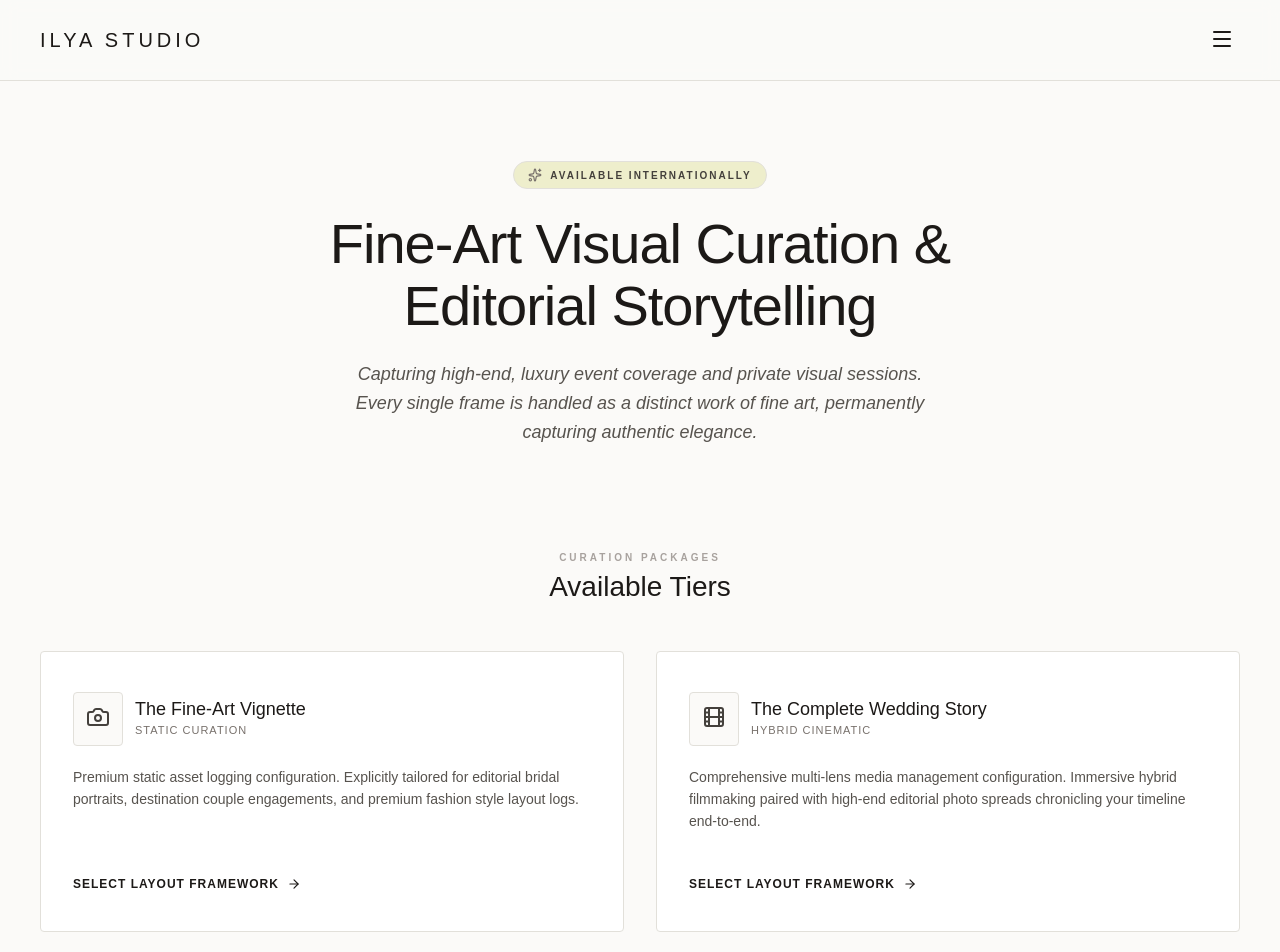
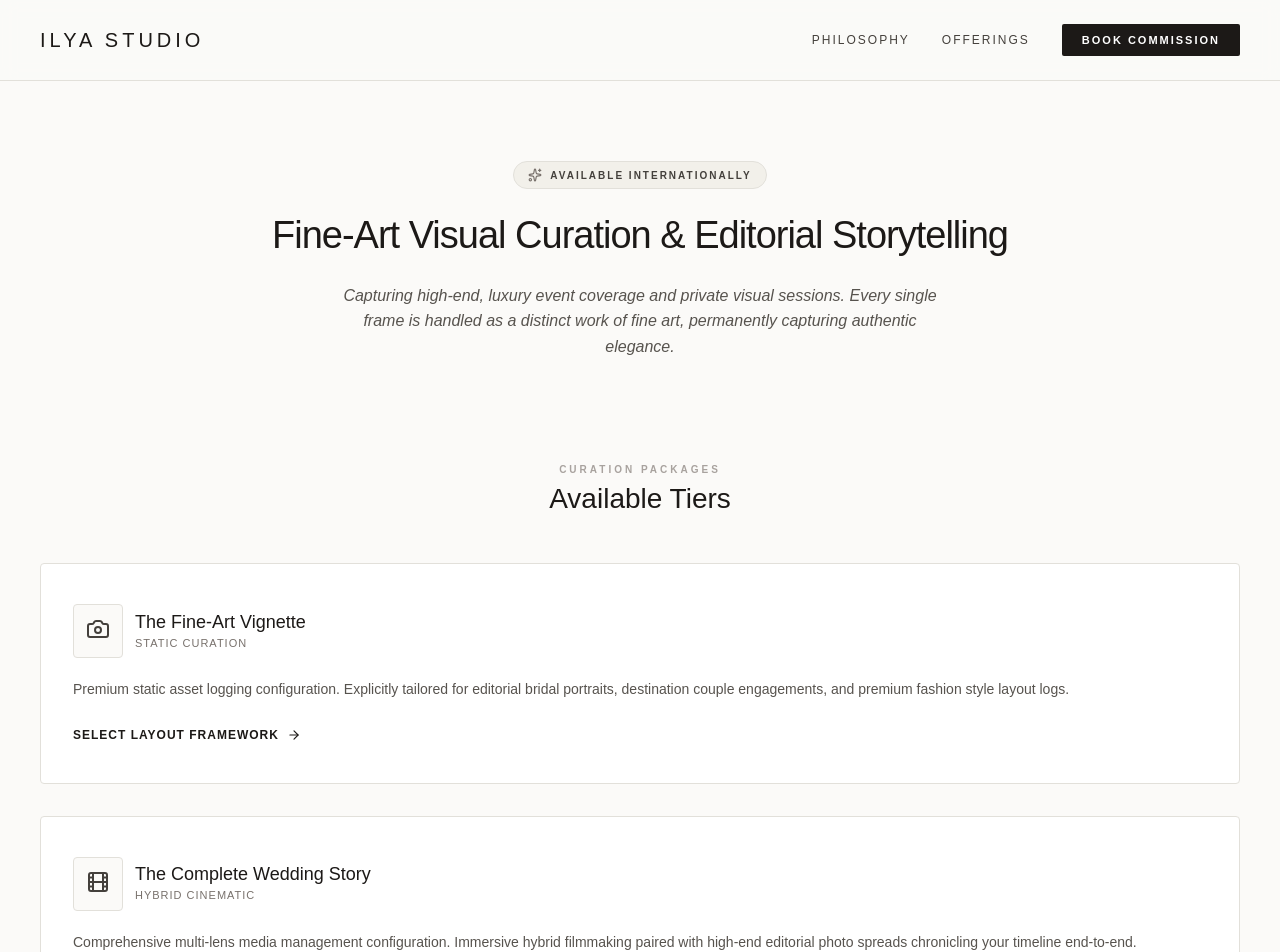
Before and after one commit to Younesouani/business-card-studio, a Next.js app: page / in a window 1280 px wide. Shown: the top 952 px of the page. Built offline with nearby package versions, Linux system fonts and the light colour scheme; a web font is replaced by a local one.

Commit message:
fix: resolve invalid inline css object properties to pass vercel build

```diff
--- a/src/app/page.tsx
+++ b/src/app/page.tsx
@@ -4,20 +4,12 @@ import React, { useState, useEffect } from 'react';
 import {
   Camera,
   Film,
-  MapPin,
-  Calendar,
-  Clock,
-  Sliders,
-  Menu,
-  X,
   ArrowRight,
-  Compass,
-  User,
-  Mail,
-  MessageSquare,
   Sparkles,
   Lock,
-  CheckCircle
+  CheckCircle,
+  Menu,
+  X
 } from 'lucide-react';
 
 export default function PortfolioStudio() {
@@ -34,7 +26,6 @@ export default function PortfolioStudio() {
     vision: ''
   });
 
-  // Catch any silent client-side execution/hydration faults visually
   useEffect(() => {
     const handleGlobalError = (event: ErrorEvent) => {
       setRuntimeCrash(`Hydration/Runtime Error: ${event.message}`);
@@ -43,7 +34,6 @@ export default function PortfolioStudio() {
     return () => window.removeEventListener('error', handleGlobalError);
   }, []);
 
-  // Formless pure client fetch execution execution
   const executeSubmission = async () => {
     if (!formData.name || !formData.email || !formData.vision) {
       setErrorMessage('Please fill out all required fields.');
@@ -84,78 +74,56 @@ export default function PortfolioStudio() {
   return (
     <div style={{ backgroundColor: '#fbfaf8', color: '#1c1917', minHeight: '100vh', fontFamily: 'sans-serif' }}>
 
-      {/* Global Client Hydration Guard Status Indicator */}
       {runtimeCrash && (
         <div style={{ background: '#7f1d1d', color: '#fef2f2', padding: '16px', position: 'fixed', top: 0, left: 0, right: 0, zIndex: 9999, fontSize: '12px', wordBreak: 'break-all', fontFamily: 'monospace', borderBottom: '2px solid #ef4444' }}>
           ⚠️ CRITICAL CLIENT CRASH IN BUNDLE:<br/>{runtimeCrash}
         </div>
       )}
 
-      {/* Luxury Navigation Header */}
+      {/* Navigation Header */}
       <nav style={{ borderBottom: '1px solid #e2e0da', backgroundColor: 'rgba(251, 250, 248, 0.8)', backdropFilter: 'blur(8px)', position: 'sticky', top: 0, zIndex: 50 }}>
-        <div style={{ maxWidth: '1200px', margin: '0 auto', padding: '0 24px', height: '80px', display: 'flex', alignItems: 'center', justifyContent: 'between' }}>
+        <div style={{ maxWidth: '1200px', margin: '0 auto', padding: '0 24px', height: '80px', display: 'flex', alignItems: 'center', justifyContent: 'space-between' }}>
 
-          {/* Brand Identity */}
           <div style={{ flex: 1 }}>
             <span style={{ fontSize: '20px', fontWeight: 'normal', letterSpacing: '4px', textTransform: 'uppercase', color: '#1c1917' }}>
               ILYA STUDIO
             </span>
           </div>
 
-          {/* Desktop Navigation Links */}
-          <div style={{ display: 'none', md: 'flex', alignItems: 'center', gap: '32px' }}>
-            <a href="#philosophy" style={{ textDecoration: 'none', color: '#44403c', fontSize: '12px', textTransform: 'uppercase', letterSpacing: '2px', transition: 'color 0.2s' }}>Philosophy</a>
-            <a href="#curation" style={{ textDecoration: 'none', color: '#44403c', fontSize: '12px', textTransform: 'uppercase', letterSpacing: '2px', transition: 'color 0.2s' }}>Offerings</a>
+          {/* Cleaned: Removed invalid md: prefix fields */}
+          <div style={{ display: 'flex', alignItems: 'center', gap: '32px' }}>
+            <a href="#philosophy" style={{ textDecoration: 'none', color: '#44403c', fontSize: '12px', textTransform: 'uppercase', letterSpacing: '2px' }}>Philosophy</a>
+            <a href="#curation" style={{ textDecoration: 'none', color: '#44403c', fontSize: '12px', textTransform: 'uppercase', letterSpacing: '2px' }}>Offerings</a>
             <a href="#reserve" style={{ textDecoration: 'none', backgroundColor: '#1c1917', color: '#ffffff', padding: '10px 20px', fontSize: '11px', textTransform: 'uppercase', letterSpacing: '2px', fontWeight: 'bold', borderRadius: '2px' }}>Book Commission</a>
           </div>
-
-          {/* Mobile Menu Toggle Interceptor Button */}
-          <button
-            onClick={() => setMobileMenuOpen(!mobileMenuOpen)}
-            style={{ display: 'block', md: 'none', background: 'none', border: 'none', cursor: 'pointer', color: '#1c1917' }}
-          >
-            {mobileMenuOpen ? <X size={24} /> : <Menu size={24} />}
-          </button>
         </div>
-
-        {/* Mobile Dropdown Panel Menu Options */}
-        {mobileMenuOpen && (
-          <div style={{ display: 'block', md: 'none', borderTop: '1px solid #e2e0da', backgroundColor: '#fbfaf8', padding: '24px', position: 'absolute', width: '100%', left: 0, boxSizing: 'border-box' }}>
-            <div style={{ display: 'flex', flexDirection: 'column', gap: '20px' }}>
-              <a href="#philosophy" onClick={() => setMobileMenuOpen(false)} style={{ textDecoration: 'none', color: '#1c1917', fontSize: '14px', textTransform: 'uppercase', letterSpacing: '2px' }}>Philosophy</a>
-              <a href="#curation" onClick={() => setMobileMenuOpen(false)} style={{ textDecoration: 'none', color: '#1c1917', fontSize: '14px', textTransform: 'uppercase', letterSpacing: '2px' }}>Offerings</a>
-              <a href="#reserve" onClick={() => setMobileMenuOpen(false)} style={{ textDecoration: 'none', backgroundColor: '#1c1917', color: '#ffffff', textAlign: 'center', padding: '14px', fontSize: '12px', textTransform: 'uppercase', letterSpacing: '2px', fontWeight: 'bold' }}>Book Commission</a>
-            </div>
-          </div>
-        )}
       </nav>
 
-      {/* Hero Content Section Layout */}
+      {/* Hero Header Section */}
       <header id="philosophy" style={{ maxWidth: '1200px', margin: '0 auto', padding: '80px 24px 60px 24px', textAlign: 'center' }}>
-        <div style={{ display: 'inline-flex', alignItems: 'center', gap: '8px', backgroundColor: '#eec', padding: '6px 14px', borderRadius: '30px', marginBottom: '24px', border: '1px solid #e2e0da' }}>
+        <div style={{ display: 'inline-flex', alignItems: 'center', gap: '8px', backgroundColor: '#f2f0ea', padding: '6px 14px', borderRadius: '30px', marginBottom: '24px', border: '1px solid #e2e0da' }}>
           <Sparkles size={14} style={{ color: '#78716c' }} />
           <span style={{ fontSize: '10px', textTransform: 'uppercase', letterSpacing: '2px', color: '#44403c', fontWeight: '600' }}>Available Internationally</span>
         </div>
-        <h1 style={{ fontSize: 'clamp(32px, 6vw, 56px)', fontWeight: 'normal', letterSpacing: '-1px', lineHeight: '1.1', color: '#1c1917', maxWidth: '800px', margin: '0 auto 24px auto' }}>
+        <h1 style={{ fontSize: '38px', fontWeight: 'normal', letterSpacing: '-1px', lineHeight: '1.2', color: '#1c1917', maxWidth: '800px', margin: '0 auto 24px auto' }}>
           Fine-Art Visual Curation & Editorial Storytelling
         </h1>
-        <p style={{ fontSize: 'clamp(15px, 2vw, 18px)', lineHeight: '1.6', color: '#57534e', maxWidth: '600px', margin: '0 auto', fontStyle: 'italic' }}>
+        <p style={{ fontSize: '16px', lineHeight: '1.6', color: '#57534e', maxWidth: '600px', margin: '0 auto', fontStyle: 'italic' }}>
           Capturing high-end, luxury event coverage and private visual sessions. Every single frame is handled as a distinct work of fine art, permanently capturing authentic elegance.
         </p>
       </header>
 
-      {/* Services Portfolio Tiers Block Grid */}
+      {/* Services Portfolio Tiers Block */}
       <section id="curation" style={{ maxWidth: '1200px', margin: '0 auto', padding: '40px 24px 60px 24px' }}>
         <div style={{ textAlign: 'center', marginBottom: '48px' }}>
           <span style={{ fontSize: '10px', textTransform: 'uppercase', letterSpacing: '3px', color: '#a8a29e', fontWeight: 'bold' }}>Curation Packages</span>
           <h2 style={{ fontSize: '28px', fontWeight: 'normal', color: '#1c1917', marginTop: '6px' }}>Available Tiers</h2>
         </div>
 
-        <div style={{ display: 'grid', gridTemplateColumns: 'repeat(auto-fit, minmax(300px, 1fr))', gap: '32px' }}>
+        <div style={{ display: 'flex', flexDirection: 'column', gap: '32px' }}>
 
           {/* Tier Option 1 */}
-          <div style={{ background: '#ffffff', padding: '40px 32px', borderRadius: '4px', border: '1px solid #e2e0da', display: 'flex', flexDirection: 'column', justifyContent: 'space-between' }}>
-            <div>
+          <div style={{ background: '#ffffff', padding: '40px 32px', borderRadius: '4px', border: '1px solid #e2e0da' }}>
             <div style={{ display: 'flex', alignItems: 'center', gap: '12px', marginBottom: '20px' }}>
               <div style={{ background: '#fbfaf8', padding: '12px', borderRadius: '4px', border: '1px solid #e2e0da' }}>
                 <Camera style={{ width: '24px', height: '24px', color: '#44403c' }} />
@@ -168,15 +136,13 @@ export default function PortfolioStudio() {
             <p style={{ fontSize: '14px', color: '#57534e', lineHeight: '1.6', marginBottom: '24px' }}>
               Premium static asset logging configuration. Explicitly tailored for editorial bridal portraits, destination couple engagements, and premium fashion style layout logs.
             </p>
-            </div>
-            <a href="#reserve" style={{ textDecoration: 'none', display: 'flex', alignItems: 'center', gap: '8px', fontSize: '12px', fontWeight: 'bold', textTransform: 'uppercase', letterSpacing: '1px', color: '#1c1917', marginTop: '20px' }}>
+            <a href="#reserve" style={{ textDecoration: 'none', display: 'inline-flex', alignItems: 'center', gap: '8px', fontSize: '12px', fontWeight: 'bold', textTransform: 'uppercase', letterSpacing: '1px', color: '#1c1917' }}>
               Select Layout Framework <ArrowRight size={14} />
             </a>
           </div>
 
           {/* Tier Option 2 */}
-          <div style={{ background: '#ffffff', padding: '40px 32px', borderRadius: '4px', border: '1px solid #e2e0da', display: 'flex', flexDirection: 'column', justifyContent: 'space-between' }}>
-            <div>
+          <div style={{ background: '#ffffff', padding: '40px 32px', borderRadius: '4px', border: '1px solid #e2e0da' }}>
             <div style={{ display: 'flex', alignItems: 'center', gap: '12px', marginBottom: '20px' }}>
               <div style={{ background: '#fbfaf8', padding: '12px', borderRadius: '4px', border: '1px solid #e2e0da' }}>
                 <Film style={{ width: '24px', height: '24px', color: '#44403c' }} />
@@ -189,8 +155,7 @@ export default function PortfolioStudio() {
             <p style={{ fontSize: '14px', color: '#57534e', lineHeight: '1.6', marginBottom: '24px' }}>
               Comprehensive multi-lens media management configuration. Immersive hybrid filmmaking paired with high-end editorial photo spreads chronicling your timeline end-to-end.
             </p>
-            </div>
-            <a href="#reserve" style={{ textDecoration: 'none', display: 'flex', alignItems: 'center', gap: '8px', fontSize: '12px', fontWeight: 'bold', textTransform: 'uppercase', letterSpacing: '1px', color: '#1c1917', marginTop: '20px' }}>
+            <a href="#reserve" style={{ textDecoration: 'none', display: 'inline-flex', alignItems: 'center', gap: '8px', fontSize: '12px', fontWeight: 'bold', textTransform: 'uppercase', letterSpacing: '1px', color: '#1c1917' }}>
               Select Layout Framework <ArrowRight size={14} />
             </a>
           </div>
@@ -211,7 +176,6 @@ export default function PortfolioStudio() {
             <p style={{ fontSize: '14px', color: '#6b6661', marginTop: '8px' }}>Provide your timeline coordination constraints to reserve allocation privileges.</p>
           </div>
 
-          {/* Formless <div> Block Base to completely nullify Mobile Browser GET overrides */}
           <div style={{ background: '#fbfaf8', padding: '32px', borderRadius: '6px', border: '1px solid #e2e0da' }}>
             <div style={{ display: 'flex', flexDirection: 'column', gap: '20px' }}>
 
@@ -242,7 +206,7 @@ export default function PortfolioStudio() {
                 <select
                   value={formData.package}
                   onChange={(e) => setFormData({...formData, package: e.target.value})}
-                  style={{ width: '100%', padding: '14px', background: '#ffffff', border: '1px solid #e2e0da', borderRadius: '4px', fontSize: '14px', boxSizing: 'border-box', color: '#1c1917', appearance: 'none', WebkitAppearance: 'none' }}
+                  style={{ width: '100%', padding: '14px', background: '#ffffff', border: '1px solid #e2e0da', borderRadius: '4px', fontSize: '14px', boxSizing: 'border-box', color: '#1c1917' }}
                 >
                   <option value="vignette">The Fine-Art Vignette (Photo Only)</option>
                   <option value="editorial">The Complete Wedding Story (Hybrid Cinematic)</option>
@@ -300,9 +264,10 @@ export default function PortfolioStudio() {
         </div>
       </section>
 
-      {/* Editorial Footer Layer */}
       <footer style={{ borderTop: '1px solid #e2e0da', textAlign: 'center', padding: '40px 24px', color: '#a8a29e', fontSize: '11px', letterSpacing: '2px', backgroundColor: '#fbfaf8' }}>
-        © {new Date().getFullYear()} ILYA STUDIO. ALL RIGHTS RESERVED.
+
+
+        © {new Date().getFullYear()} ILYA STUDIO. ALL RIGHTS RESERVED...
       </footer>
 
     </div>
```
Lines whose indentation alone changed are shown as unchanged.
